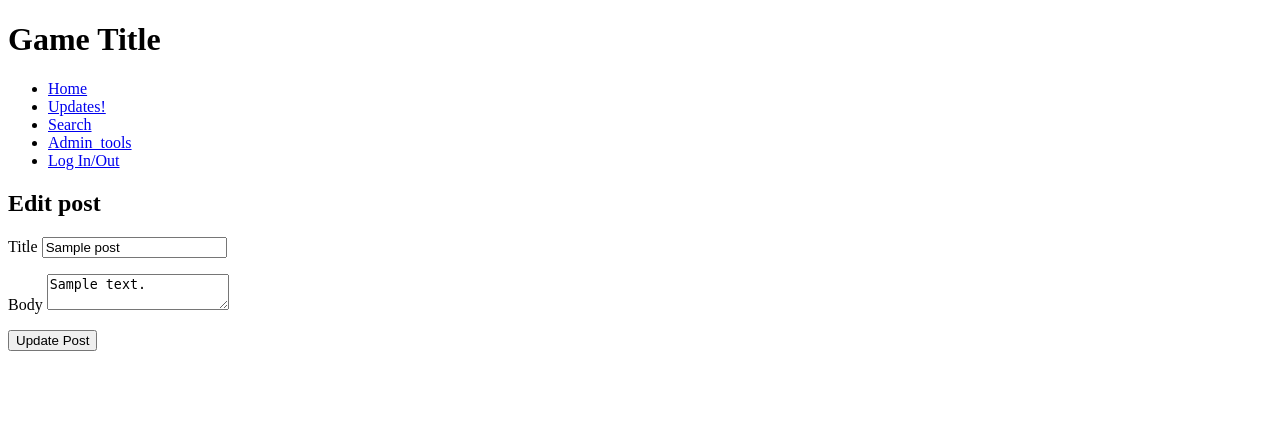
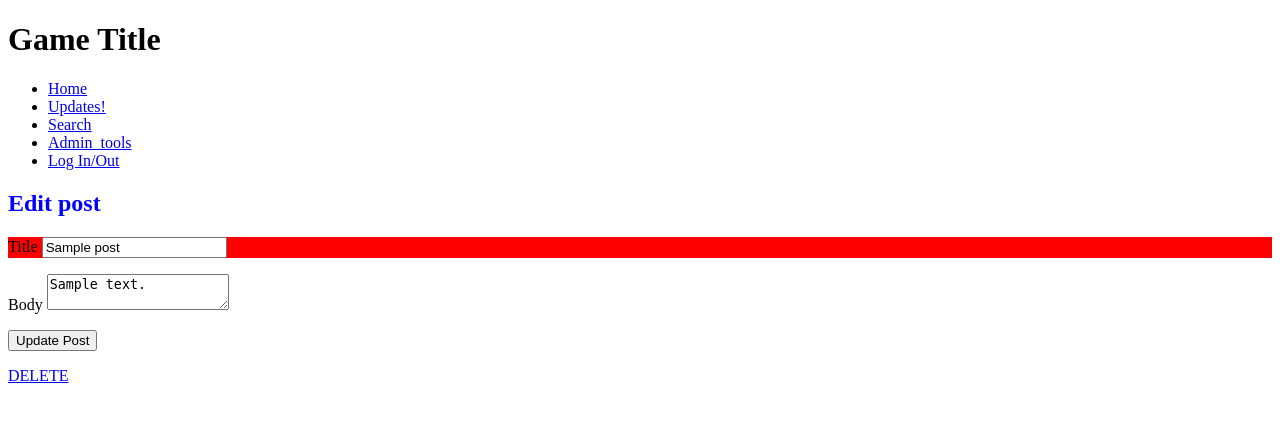
Before and after one commit to AGreenwoodMelb/game-blog-app, a Rails app: page /posts/1/edit in a window 1280 px wide. Shown: the top 422 px of the page. Run offline with Rails 7, Linux system fonts and the light colour scheme; tables that the repository leaves empty hold one stand-in row (values such as "Sample post").

Commit message:
Tweeking post layout and css

```diff
--- a/app/assets/stylesheets/application.css
+++ b/app/assets/stylesheets/application.css
@@ -13,3 +13,10 @@
  *= require_tree .
  *= require_self
  */
+
+body{
+    /* background-color: red; */
+}
+.page-header{
+    color:blue;
+}
--- /dev/null
+++ b/app/assets/stylesheets/test.css
@@ -0,0 +1,3 @@
+.post-form-title{
+    background-color:red;
+}
--- a/app/controllers/posts_controller.rb
+++ b/app/controllers/posts_controller.rb
@@ -25,8 +25,8 @@ class PostsController < ApplicationController
     def destroy
         find_post
         @post.destroy
-        flash.notice = "Article '#{@post.title}' Destroyed!"
-        redirect_to articles_path
+        flash.notice = "Post '#{@post.title}' Destroyed!"
+        redirect_to posts_path
     end
 
     def edit
--- a/app/views/posts/_form.html.erb
+++ b/app/views/posts/_form.html.erb
@@ -1,13 +1,14 @@
-<%= form_with model: @post do |f| %>
-    <p>
+<%= stylesheet_link_tag 'test'%>
+<%= form_with model: @post, class: 'post-form' do |f| %>
+    <p class = "post-form-title">
         <%= f.label :title %>
         <%= f.text_field :title %>
     </p>
-    <p>
+    <p class = 'post-form-body'>
         <%= f.label :body %>
         <%= f.text_area :body %>
     </p>
-    <p>
+    <p class='post-form-submit'>
         <%= f.submit %>
     </p>
 <% end %>
--- a/app/views/posts/edit.html.erb
+++ b/app/views/posts/edit.html.erb
@@ -1,2 +1,3 @@
-<h2>Edit post</h2>
+<h2 class = "page-header">Edit post</h2>
 <%= render partial: 'form'%>
+<%= link_to 'DELETE', post_path(@post), method: :delete, :confrim => "Are you sure you want to delete this post?"%>
--- a/app/views/posts/new.html.erb
+++ b/app/views/posts/new.html.erb
@@ -1,2 +1,2 @@
-<h2>New Post</h2>
+<h2 class = "page-header">New Post</h2>
 <%= render partial: 'form' %>
--- a/app/views/posts/show.html.erb
+++ b/app/views/posts/show.html.erb
@@ -1,4 +1,4 @@
-<h2><%= @post.title %></h2>
+<h2 class = "page-header"><%= @post.title %></h2>
 <h4>Posted: <span><%=@post.created_at.strftime("Posted on %d/%m/%Y %I:%M%p")%></span></h3>
 <%if true %>
     <div className ="edit-button-container">
```
Also changed, not shown: app/views/posts/index.html.erb (+10 -6 lines).
